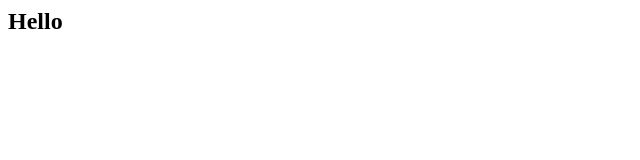
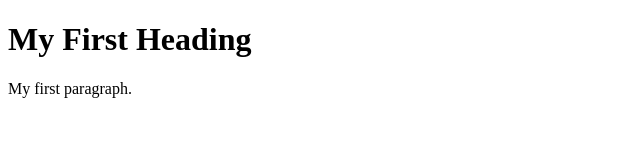
Before and after one commit to TheOAATI/e-Magazine, a plain HTML site: page main.html in a window 1280 px wide. Shown: the whole page, without its empty margins (0-640 px from the left). Drawn offline with Linux system fonts and the light colour scheme.

Commit message:
Update main.html

```diff
--- a/main.html
+++ b/main.html
@@ -1 +1,9 @@
-<h2>Hello</h2>
+<!DOCTYPE html>
+<html>
+<body>
+
+<h1>My First Heading</h1>
+<p>My first paragraph.</p>
+
+</body>
+</html>
```
